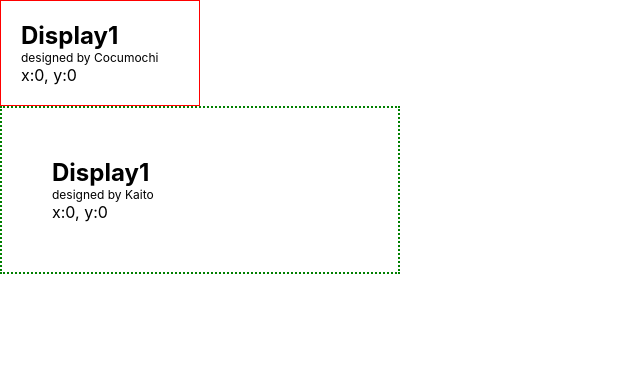
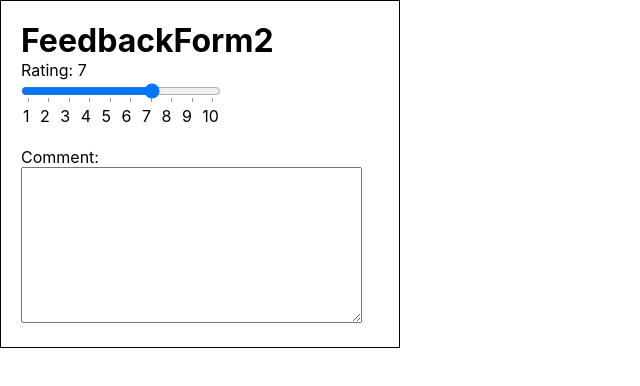
Before and after one commit to wonma/100-days-of-code, a React (Create React App) app in the folder exercises/react-advanced-practice/: page / in a window 1280 px wide. Shown: the top 386 px of the page, without its empty margins (0-640 px from the left). Built offline with nearby package versions, Linux system fonts and the light colour scheme.

Commit message:
Day081. Started building controlled FeedbackForm

```diff
--- a/exercises/react-advanced-practice/src/App.js
+++ b/exercises/react-advanced-practice/src/App.js
@@ -29,6 +29,7 @@ import FocusOnInput2 from './FocusOnInput2';
 import CursorPosition1 from './CursorPosition1';
 import InventoryDisplay from './InventoryDisplay';
 import CursorPosition2 from './CursorPosition2';
+import FeedbackForm2 from './FeedbackForm2';
 
 function App() {
   return (
@@ -60,8 +61,9 @@ function App() {
       <ThemeSwitcher3 />
       <FocusOnInput2 />
       <CursorPosition1 />
-      <InventoryDisplay />*/}
-      <CursorPosition2 />
+      <InventoryDisplay />
+      <CursorPosition2 />*/}
+      <FeedbackForm2 />
     </div>
   );
 }
--- /dev/null
+++ b/exercises/react-advanced-practice/src/FeedbackForm2/index.js
@@ -0,0 +1,41 @@
+import React, { useState } from 'react';
+import './style.css';
+
+// Without using Formik
+function FeedbackForm2() {
+    const [rating, setRating] = useState('7');
+    return (
+        <div style={{maxWidth: 400, border: '1px solid black', padding: 20}}>
+            <h1>FeedbackForm2</h1>
+            <label for='rating'>Rating:</label>
+            <span> {rating}</span>
+            <br />
+            <input
+                id='rating'
+                type='range'
+                value={rating}
+                list='markers'
+                min='1'
+                max='10'
+                style={{width: 200}}
+                onChange={(e) => setRating(e.target.value)}
+                /><br />
+            <datalist id='markers'>
+                <option value='1' label='1' />
+                <option value='2' label='2' />
+                <option value='3' label='3' />
+                <option value='4' label='4' />
+                <option value='5' label='5' />
+                <option value='6' label='6' />
+                <option value='7' label='7' />
+                <option value='8' label='8' />
+                <option value='9' label='9' />
+                <option value='10' label='10' />
+            </datalist><br />
+            <label for='comment'>Comment:</label>
+            <textarea id='comment' rows='10' cols='40' />
+        </div>
+    )
+}
+
+export default FeedbackForm2;
--- /dev/null
+++ b/exercises/react-advanced-practice/src/FeedbackForm2/style.css
@@ -0,0 +1,7 @@
+datalist {
+    display: flex;
+    flex-direction: row;
+    justify-content: space-between;
+    /* writing-mode: vertical-lr; */
+    width: 200px;
+  }
```
Also changed, not shown: 1 other file (tests, documents, lock files or other folders).
